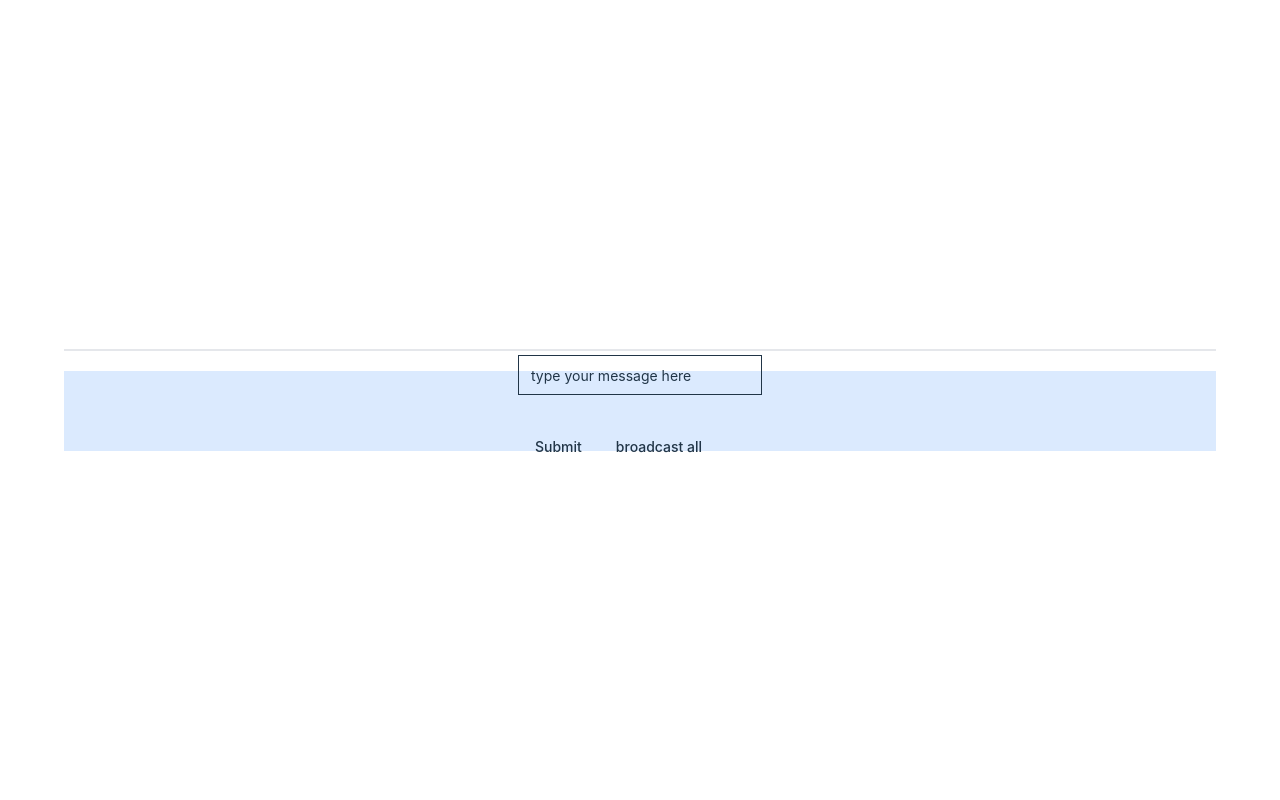
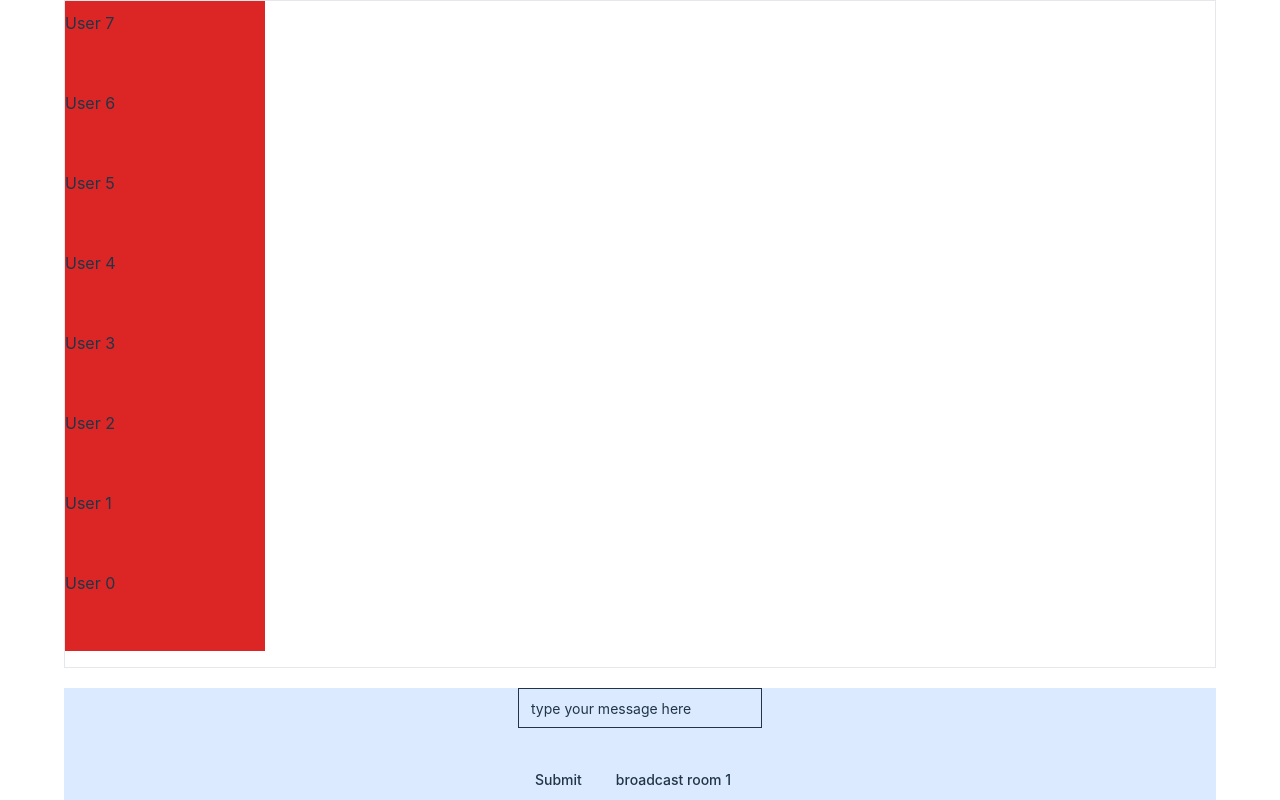
Before and after one commit to rituraj12797/chat_app, a React (Vite) app: page / in a window 1280 px wide. Built offline with nearby package versions, Linux system fonts and the light colour scheme; no server answers.

Commit message:
infnite scrolling with virtualization added

```diff
--- a/package.json
+++ b/package.json
@@ -18,12 +18,18 @@
     "@radix-ui/react-slot": "^1.0.2",
     "@radix-ui/react-switch": "^1.0.3",
     "@reduxjs/toolkit": "^2.2.1",
+    "@tanstack/react-query": "^5.28.9",
     "class-variance-authority": "^0.7.0",
     "clsx": "^2.1.0",
     "lucide-react": "^0.359.0",
     "react": "^18.2.0",
     "react-dom": "^18.2.0",
     "react-hook-form": "^7.51.1",
+    "react-infinite-scroll-component": "^6.1.0",
+    "react-intersection-observer": "^9.8.1",
+    "react-virtualized-auto-sizer": "^1.0.24",
+    "react-virtuoso": "^4.7.4",
+    "react-window": "^1.8.10",
     "socket.io-client": "^4.7.5",
     "tailwind-merge": "^2.2.2",
     "tailwindcss-animate": "^1.0.7",
--- a/src/components/chat_box/chatBox.tsx
+++ b/src/components/chat_box/chatBox.tsx
@@ -1,13 +1,17 @@
 
+import React from 'react';
 import  './chatBox.css'
 interface Props {
     className: string;
 }
-
-function ChatBox({className}:Props) {
-    return ( <div className={"chatbox h-[30px] w-[120px]  flex justify-center items-center "+className}>
-        <div className="messg h-[1005] w-[90%] rounded-md">
-          this is message
+type ChatCompProps = {
+    className:string,
+    message:string
+}
+const ChatBox: React.FC<ChatCompProps> = ({className,message})=> {
+    return ( <div className={"chatbox h-[100px] w-[120px]  flex justify-center items-center "+className}>
+        <div className="messg h-[100%] w-[90%] rounded-md">
+          {message}
         </div>
         <div className='chat_directr h-[100%] w-[10%] bg-white'>
 
--- a/src/components/ui/scroll-area.tsx
+++ b/src/components/ui/scroll-area.tsx
@@ -9,7 +9,7 @@ const ScrollArea = React.forwardRef<
 >(({ className, children, ...props }, ref) => (
   <ScrollAreaPrimitive.Root
     ref={ref}
-    className={cn("relative overflow-hidden", className)}
+    className={cn("relative overflow-scroll", className)}
     {...props}
   >
     <ScrollAreaPrimitive.Viewport className="h-full w-full rounded-[inherit]">
--- a/src/index.css
+++ b/src/index.css
@@ -9,6 +9,12 @@
 }
 :root {
   font-family: Inter, system-ui, Avenir, Helvetica, Arial, sans-serif;
+}
+::-webkit-scrollbar{
+  width: 0;
+  height: 0;
+  transform: scale(0);
+  visibility: hidden;
 }
 
 a {
--- a/src/main.tsx
+++ b/src/main.tsx
@@ -2,7 +2,11 @@ import React from 'react'
 import ReactDOM from 'react-dom/client'
 import App from './App.tsx'
 import './index.css'
+import { QueryClient, QueryClientProvider } from '@tanstack/react-query'
 
+const queryClient = new QueryClient();
 ReactDOM.createRoot(document.getElementById('root')!).render(
-    <App />
+    <QueryClientProvider client={queryClient}>
+        <App />
+    </QueryClientProvider>
 )
--- a/src/pages/chatRoom.tsx
+++ b/src/pages/chatRoom.tsx
@@ -10,7 +10,7 @@ import { Separator } from "@/components/ui/separator"
 import { io, Socket } from "socket.io-client";
 
 import ChatBox from "@/components/chat_box/chatBox"
-import { useEffect, useState } from "react"
+import { useCallback, useEffect, useRef, useState } from "react"
 
 import { Button } from "@/components/ui/button"
 import {
@@ -22,10 +22,62 @@ import {
 } from "@/components/ui/form"
 import { Input } from "@/components/ui/input"
 
+import { Virtuoso } from 'react-virtuoso'
+
+import { useInfiniteQuery } from "@tanstack/react-query"
+import { useInView } from 'react-intersection-observer';
+
 const formSchema = z.object({
     textMessage: z.string().min(2).max(500),
 })
+
+
+type message = {
+    index: number,
+    chat: string
+}
+let chats: message[] = []
+for (let index = 0; index < 10; index++) {
+    chats.push({
+        index: index,
+        chat: `hi ${index}`
+    })
+}
+
+// lower the index latest is the chat
+
+
+
+// when user scroll anobe we will need t use infinite query to fetch the data from redis
 function ChatRoom() {
+
+
+
+
+    const virtuoso = useRef<any>(null)
+    const { ref, inView, entry } = useInView({
+        threshold: 0,
+    })
+
+    // const {
+    //     data,
+    //     fetchNextPage,
+    //     hasNextPage
+    // } = useInfiniteQuery({
+    //     queryKey: ['projects'],
+    //     queryFn: getUsers,
+    //     initialPageParam: 0,
+    //     getNextPageParam: (lastPage) => {
+    //         if (lastPage.prevOffset + 10 > lastPage.articleCount) {
+    //             return false;
+    //         }
+
+    //         return lastPage.prevOffset + 10;
+    //     },
+    // })
+    // const articles = data?.pages.reduce((acc, page) => {
+    //     return [...acc, ...page.articles]
+    // }, [])
 
     const form = useForm<z.infer<typeof formSchema>>({
         resolver: zodResolver(formSchema),
@@ -35,10 +87,10 @@ function ChatRoom() {
     })
 
     // 2. Define a submit handler.
-    function submitHandler(values: z.infer<typeof formSchema>,type:string) {
+    function submitHandler(values: z.infer<typeof formSchema>, type: string) {
         // Do something with the form values.
         // ✅ This will be type-safe and validated.
-        sendMessage(values,type);
+        sendMessage(values, type);
     }
 
     const [socket, setSocket] = useState<Socket | null>(null);
@@ -70,8 +122,75 @@ function ChatRoom() {
         };
     }, [socket]);
 
+    type User = {
+        name: string;
+    }
 
-    {/* Duplicate messages are received due to adding the event listener multiple times on the client side, often within a React functional component, without removing previous listeners. To resolve, ensure setting up the listener once during component mount and implement cleanup using React's useEffect hook, preventing redundant event registrations and duplicate message reception. */ }
+    const [users, setUsers] = useState<User[]>([]); // Added type annotation for initial state
+
+    const loadMore = useCallback(() => {
+
+        return setTimeout(() => {
+
+            setUsers((prevUsers) => [...prevUsers, ...generateUsers(10, prevUsers.length)]);
+        }, 500);
+
+    }, [setUsers]);
+
+   useEffect(()=>{
+    let v = 10
+
+    virtuoso.current.scrollToIndex({
+        index:v,
+        align:"end",
+        behavior:"smooth"
+      });
+   },[users])
+
+    useEffect(() => {
+        const timeout = loadMore();
+        return () => clearTimeout(timeout);
+    }, []);
+
+    function generateUsers(count: number, start: number): User[] {
+
+
+        return Array.from({ length: count }, (_, i) => ({
+            name: `User ${start + i}`,
+        }));
+    }
+
+    useEffect(() => {
+
+       if (inView) {
+        loadMore();
+
+       }
+    }, [inView])
+   console.log(users)
+
+
+
+
+
+
+
+
+
+
+
+
+
+    // function increaseChat() {
+    //     for (let index = chats.length; index < chats.length+10; index++) {
+    //         chats.push({
+    //             index:index,
+    //             chat:`hi ${index}`
+    //         })
+    //   }
+    // }
+
+    {/* Duplicate messages were received due to adding the event listener multiple times on the client side, often within a React functional component, without removing previous listeners. To resolve, ensure setting up the listener once during component mount and implement cleanup using React's useEffect hook, preventing redundant event registrations and duplicate message reception. */ }
     // useEffect(() => {
     //     setSocket(io("http://localhost:8000", {
     //         withCredentials: true
@@ -91,29 +210,42 @@ function ChatRoom() {
 
 
 
-    function sendMessage(message:z.infer<typeof formSchema>,type:string) {
+    function sendMessage(message: z.infer<typeof formSchema>, type: string) {
         console.log("this is the message from client", message);
-        if(type === "message"){
-            socket?.emit("message", message.textMessage);
+        if (type === "message") {
+            socket?.emit("message", { text: message.textMessage, type: "client" });
         }
-        else if(type === "broadcast"){
+        else if (type === "broadcast") {
             socket?.emit("broadcast", message.textMessage);
-       }
+        }
     }
     return (
         <div className="flex justify-center align-center relative flex-col w-[90%] gap-[20px] h-[100%]">
-            <ScrollArea className=" w-48 rounded-md relative border h-[0%] w-[100%]">
-                <div className="w-[100%] chat_messages">
-
-
-                    < div className="w-[100%]" >
-                        <ChatBox className={"left_chat"} />
-                        <Separator />
+            <ScrollArea className=" w-48 rounded-md relative border w-[100%] h-[100%]" >
+                <div className="w-[100%] chat_messages h-[100%]">
+                    < div className="w-[100%] h-[100%]" >
+                        <Virtuoso
+                            style={{ height: '650px', width: "100%", display: "flex" }}
+                            data={users}
+                            ref={virtuoso}
+                            initialTopMostItemIndex={users.length-1}
+                            itemContent={(index) => {
+                                index = users.length - 1 - index
+                                return <div>
+                                     {
+                                        (index===users.length - 1) && (<div ref={ref}>  </div>)
+                                     }
+                                     <div  className={`h-[80px] w-[200px]   ${index===(users.length-1) ? "bg-green-600":"bg-red-600"}`}>{users[index].name}</div>
+                                </div>
+                            }}
+                        />
+                        {/*  we were unable to reverse the virtuso so hat we will do is we will diaply the chats n reverse order at the client side and add the listener to 0th index to add more mesages or fetch infiinite query when the user reaches 0 it will fetch and then re assign all the index */}
                     </div>
+                    <div className="bottom_chat_indicator">{inView}</div>
 
                 </div>
             </ScrollArea>
-            <div className="h-[10%] w-[100%] bg-blue-100 flex justify-center items-center">
+            <div className="w-[100%] bg-blue-100 flex justify-center items-center">
 
                 <Form {...form}>
                     <form onSubmit={(event) => {
@@ -133,12 +265,12 @@ function ChatRoom() {
                         />
                         <Button type="submit" onClick={(event) => {
                             event.preventDefault();
-                            submitHandler(form.getValues(),"message")
+                            submitHandler(form.getValues(), "message")
                         }}>Submit </Button>
                         <Button type="submit" onClick={(event) => {
                             event.preventDefault();
-                            submitHandler(form.getValues(),"broadcast")
-                        }}>broadcast all</Button>
+                            submitHandler(form.getValues(), "broadcast")
+                        }}>broadcast room 1</Button>
                     </form>
                 </Form>
 
```
Also changed, not shown: 1 other file (tests, documents, lock files or other folders).
